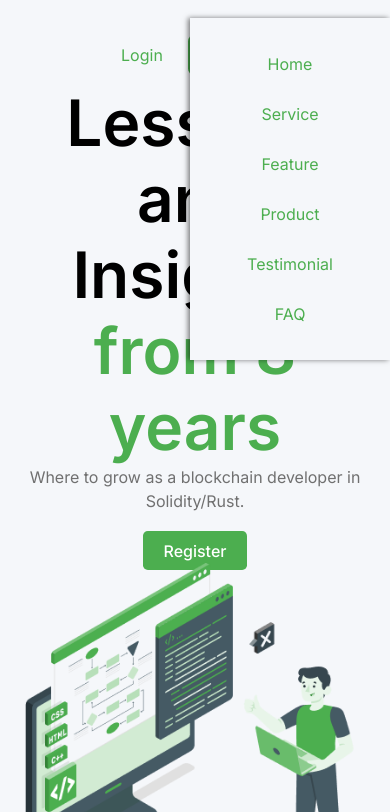
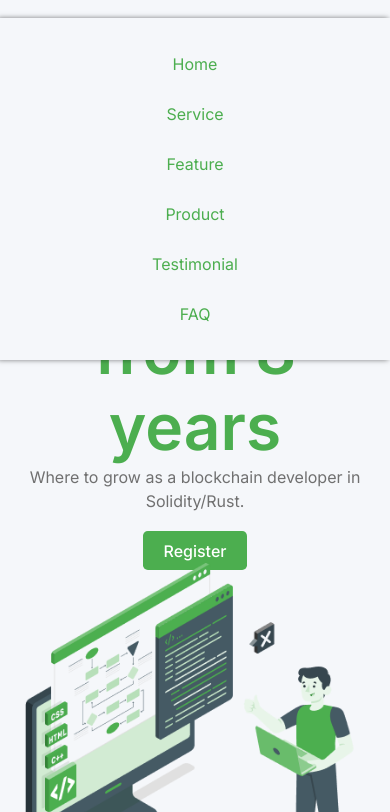
Before and after one commit to TonyOgie/nexcent, a plain HTML site: page index.html in a window 390 px wide. Both pictures are taken after a click on the element 379 px from the left and 14 px from the top of the page. Shown: the part 32-844 px from the top of the page. Drawn offline with Linux system fonts and the light colour scheme.

Commit message:
update mobile-nav view

```diff
--- a/nexcent.css
+++ b/nexcent.css
@@ -496,14 +496,14 @@ img{
 .mobile-nav {
     display: none;
     flex-direction: column;
-    position: absolute;
     top: 50px;
     right: 0;
     background-color: hsla(210, 31%, 97%, 1);
     width: 100%;
-    max-width: 200px;
+    max-width: 1400px;
     box-shadow: -2px 0 5px rgba(0, 0, 0, 0.5);
 }
+
 
 .mobile-nav a {
     color: hsla(122, 39%, 49%, 1);
```
